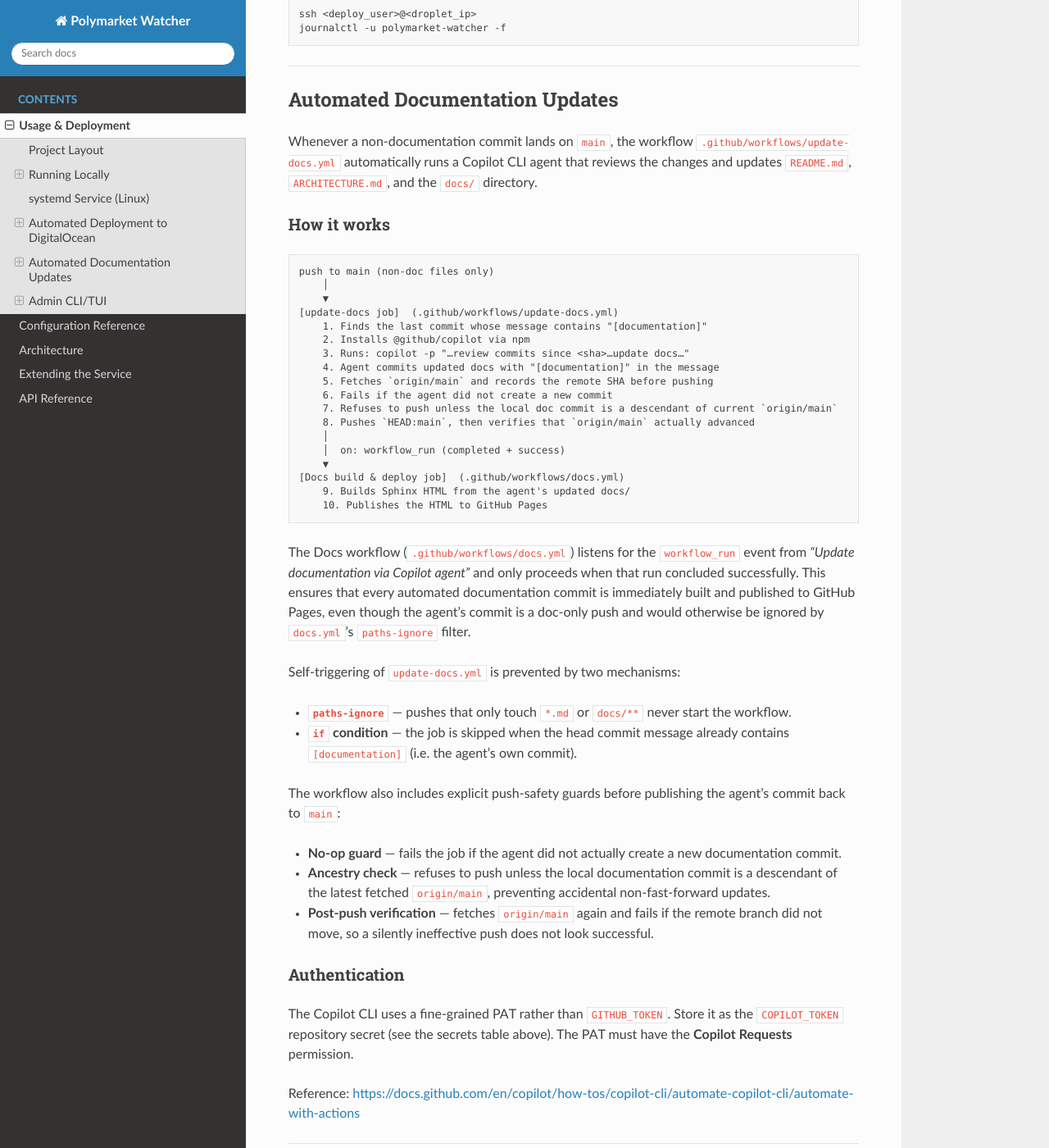
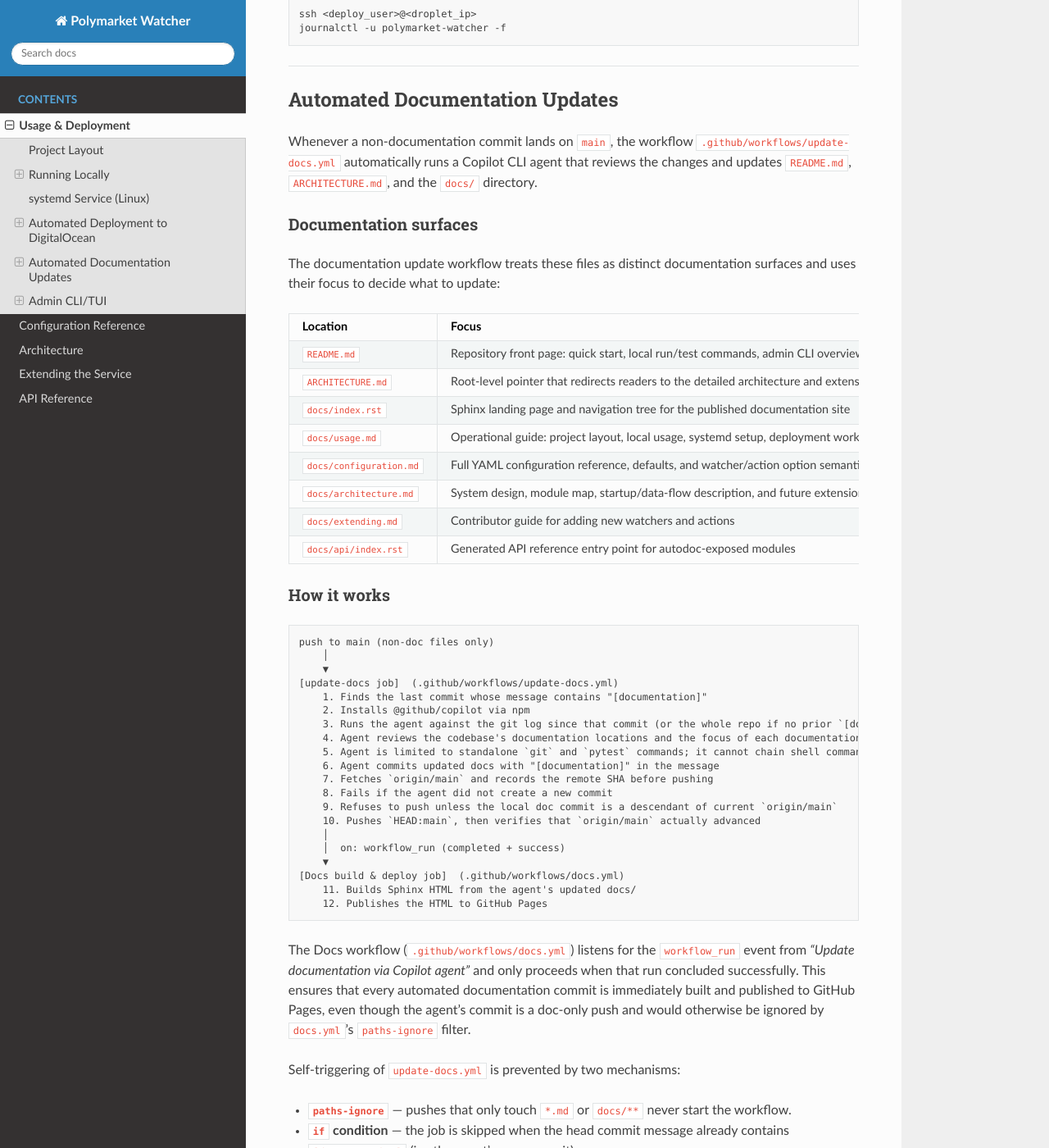
Before and after one commit to Billthekidz/symmetrical-carnival, a Sphinx documentation site: the page built from docs/usage.md, in a window 1280 px wide and 1400 px high, scrolled down 4130 px. Shown: the whole window at 82% size. Built offline with Sphinx 7.4.7 and the Read the Docs theme 3.1.0, drawn with Linux system fonts in a browser that asks for light colours; some of the changed text lies outside the part shown.

Commit message:
docs: document documentation surfaces and workflow policy [documentation]
Update the documentation automation guide to describe which documentation files exist, what each one focuses on, and the workflow's standalone git/pytest command restrictions.

Co-authored-by: Copilot <223556219+Copilot@users.noreply.github.com>

````diff
--- a/docs/usage.md
+++ b/docs/usage.md
@@ -222,6 +222,22 @@ Whenever a non-documentation commit lands on `main`, the workflow
 reviews the changes and updates `README.md`, `ARCHITECTURE.md`, and the `docs/`
 directory.
 
+### Documentation surfaces
+
+The documentation update workflow treats these files as distinct documentation
+surfaces and uses their focus to decide what to update:
+
+| Location | Focus |
+|---|---|
+| `README.md` | Repository front page: quick start, local run/test commands, admin CLI overview, and links into the deeper docs |
+| `ARCHITECTURE.md` | Root-level pointer that redirects readers to the detailed architecture and extension docs in `docs/` |
+| `docs/index.rst` | Sphinx landing page and navigation tree for the published documentation site |
+| `docs/usage.md` | Operational guide: project layout, local usage, systemd setup, deployment workflows, documentation automation, and admin CLI/TUI procedures |
+| `docs/configuration.md` | Full YAML configuration reference, defaults, and watcher/action option semantics |
+| `docs/architecture.md` | System design, module map, startup/data-flow description, and future extension ideas |
+| `docs/extending.md` | Contributor guide for adding new watchers and actions |
+| `docs/api/index.rst` | Generated API reference entry point for autodoc-exposed modules |
+
 ### How it works
 
 ```
@@ -231,18 +247,20 @@ push to main (non-doc files only)
 [update-docs job]  (.github/workflows/update-docs.yml)
     1. Finds the last commit whose message contains "[documentation]"
     2. Installs @github/copilot via npm
-    3. Runs: copilot -p "…review commits since <sha>…update docs…"
-    4. Agent commits updated docs with "[documentation]" in the message
-    5. Fetches `origin/main` and records the remote SHA before pushing
-    6. Fails if the agent did not create a new commit
-    7. Refuses to push unless the local doc commit is a descendant of current `origin/main`
-    8. Pushes `HEAD:main`, then verifies that `origin/main` actually advanced
+    3. Runs the agent against the git log since that commit (or the whole repo if no prior `[documentation]` commit exists)
+    4. Agent reviews the codebase's documentation locations and the focus of each documentation type before editing docs
+    5. Agent is limited to standalone `git` and `pytest` commands; it cannot chain shell commands or use helper commands such as `python`, `grep`, or `find`
+    6. Agent commits updated docs with "[documentation]" in the message
+    7. Fetches `origin/main` and records the remote SHA before pushing
+    8. Fails if the agent did not create a new commit
+    9. Refuses to push unless the local doc commit is a descendant of current `origin/main`
+    10. Pushes `HEAD:main`, then verifies that `origin/main` actually advanced
     │
     │  on: workflow_run (completed + success)
     ▼
 [Docs build & deploy job]  (.github/workflows/docs.yml)
-    9. Builds Sphinx HTML from the agent's updated docs/
-    10. Publishes the HTML to GitHub Pages
+    11. Builds Sphinx HTML from the agent's updated docs/
+    12. Publishes the HTML to GitHub Pages
 ```
 
 The Docs workflow (`.github/workflows/docs.yml`) listens for the
@@ -257,6 +275,11 @@ Self-triggering of `update-docs.yml` is prevented by two mechanisms:
   the workflow.
 - **`if` condition** — the job is skipped when the head commit message already
   contains `[documentation]` (i.e. the agent's own commit).
+
+The agent prompt also intentionally constrains shell usage. By limiting the
+agent to standalone `git` and `pytest` commands, the workflow keeps the review
+focused on repository history, test results, and documentation edits rather
+than arbitrary shell scripting.
 
 The workflow also includes explicit push-safety guards before publishing the
 agent's commit back to `main`:
````
Also changed, not shown: README.md (+1 -0 lines).
